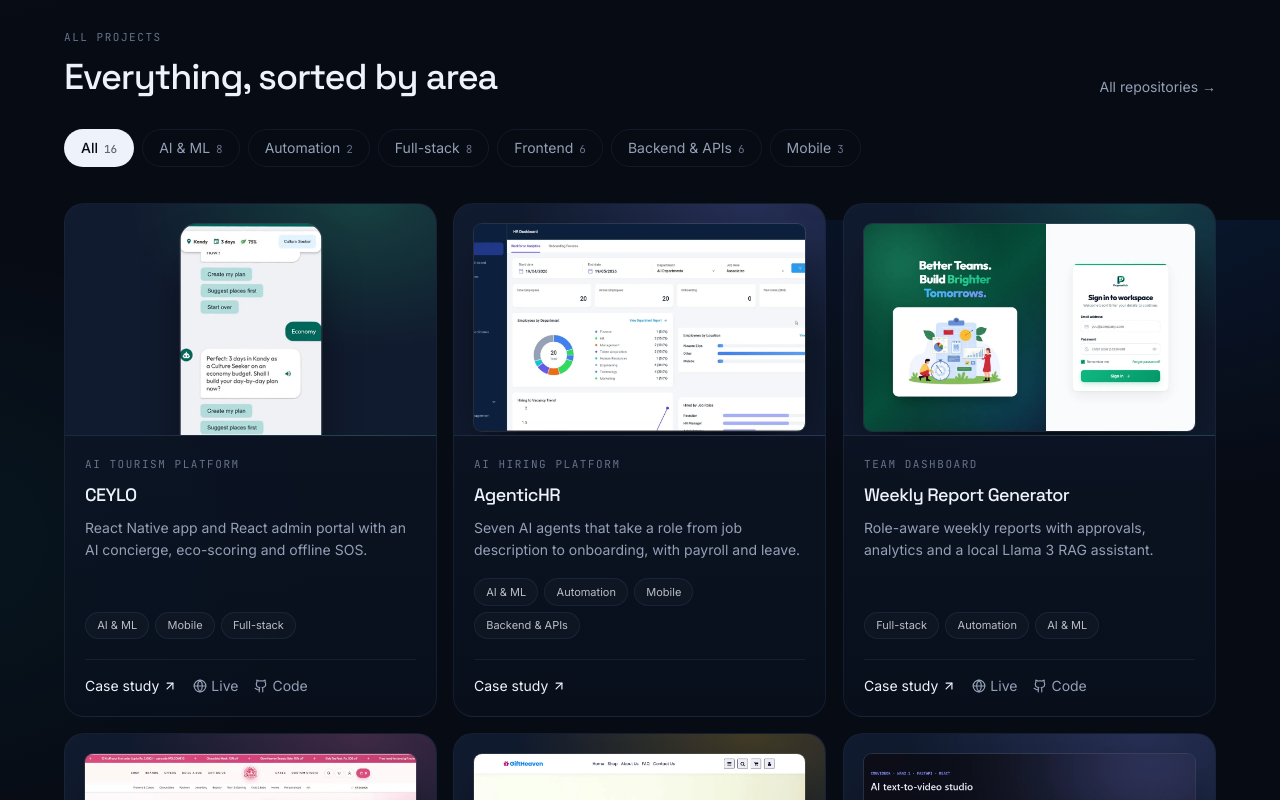
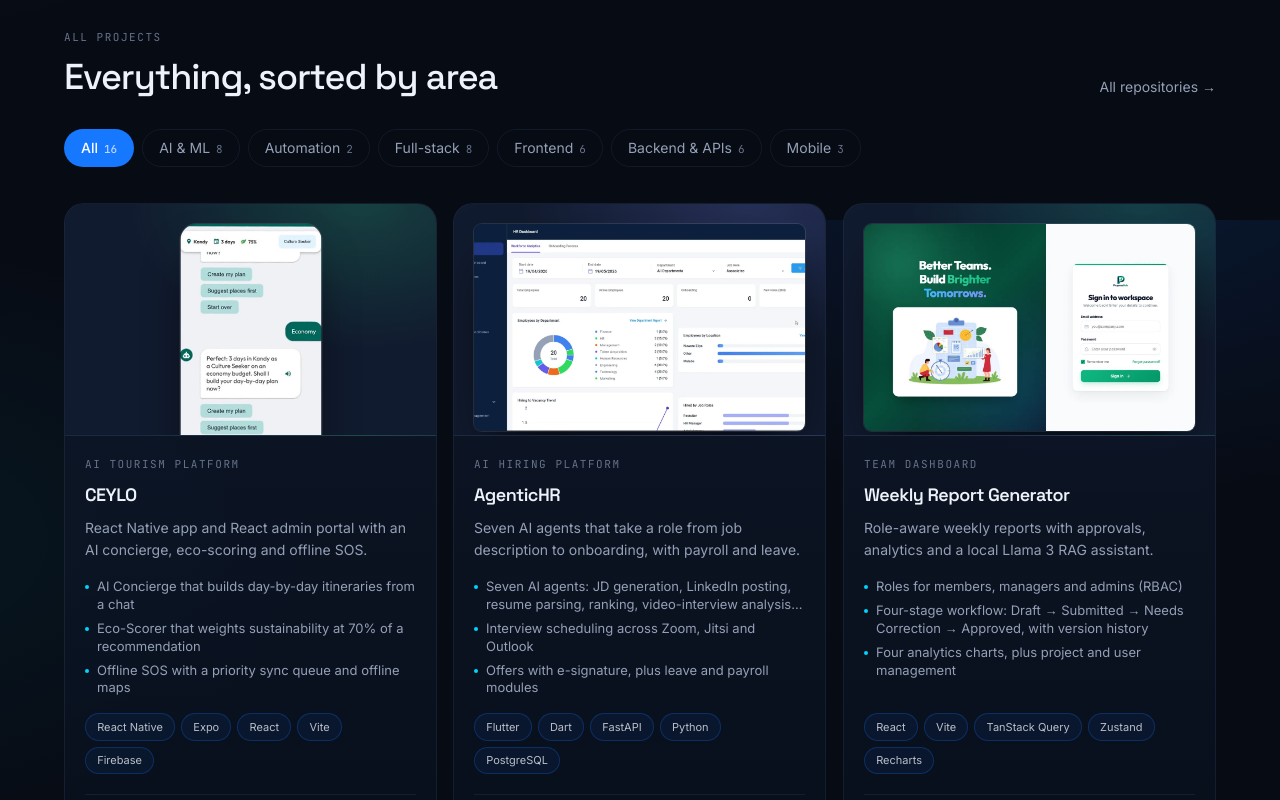
Before and after one commit to KestroyStephan/KestroyPortfolio, a React (Vite) app: page / in a window 1280 px wide. Shown: the part 8580-9380 px from the top of the page. Built offline with nearby package versions, Linux system fonts and the light colour scheme; no server answers.

Commit message:
feat: project cards show technologies and key features

```diff
--- a/src/components/ProjectLibrary.tsx
+++ b/src/components/ProjectLibrary.tsx
@@ -1,7 +1,9 @@
 import { useState } from 'react';
 import { ArrowUpRight, Github, Globe } from 'lucide-react';
-import { categories, projectLibrary, type Category } from '../data';
+import { caseStudies, categories, ceylo, projectLibrary, type Category } from '../data';
 import { Reveal, Tilt } from './effects';
+
+const studies = [ceylo, ...caseStudies];
 
 // Every project as a card, filterable by area. Cards re-deal with a short stagger when the filter changes.
 export function ProjectLibrary() {
@@ -36,12 +38,12 @@ export function ProjectLibrary() {
                 onClick={() => setFilter(c)}
                 className={`relative shrink-0 rounded-full border px-4 py-2 text-sm transition-all duration-300 ${
                   on
-                    ? 'border-transparent bg-[var(--color-text)] font-medium text-[var(--color-bg)]'
+                    ? 'border-transparent bg-[var(--color-accent)] font-medium text-white'
                     : 'border-[var(--color-line)] hover:border-[var(--color-line-strong)] hover:text-[var(--color-text)]'
                 }`}
               >
                 {c}
-                <span className={`ml-1.5 font-mono text-[11px] ${on ? 'text-[var(--color-bg)]/60' : 'text-[var(--color-faint)]'}`}>
+                <span className={`ml-1.5 font-mono text-[11px] ${on ? 'text-white/70' : 'text-[var(--color-faint)]'}`}>
                   {c === 'All' ? projectLibrary.length : count(c)}
                 </span>
               </button>
@@ -51,10 +53,14 @@ export function ProjectLibrary() {
       </Reveal>
 
       <ul key={filter} className="grid gap-4 sm:grid-cols-2 lg:grid-cols-3">
-        {shown.map((p, i) => (
+        {shown.map((p, i) => {
+          const study = studies.find((c) => c.slug === p.caseStudy);
+          const tech = p.tech ?? study?.stack.slice(0, 5) ?? [];
+          const features = study?.features.slice(0, 3) ?? [];
+          return (
           <li key={p.name} className="animate-[deal_.6s_cubic-bezier(0.2,0.7,0.2,1)_both]" style={{ animationDelay: `${i * 55}ms` }}>
             <Tilt max={5} className="h-full rounded-[20px]">
-              <article className="card group flex h-full flex-col overflow-hidden">
+              <article className="card card-hover group flex h-full flex-col overflow-hidden">
                 <a
                   href={p.caseStudy ? `#cs-${p.caseStudy}` : p.github}
                   {...(p.caseStudy ? {} : { target: '_blank', rel: 'noopener noreferrer' })}
@@ -73,15 +79,28 @@ export function ProjectLibrary() {
                 </a>
                 <div className="flex flex-1 flex-col p-5">
                   <p className="eyebrow mb-2">{p.kind}</p>
-                  <h4 className="text-lg font-medium">{p.name}</h4>
-                  <p className="mt-2 flex-1 text-sm leading-relaxed">{p.text}</p>
-                  <ul className="mt-4 flex flex-wrap gap-1.5">
-                    {p.categories.map((c) => (
-                      <li key={c} className={`chip !text-[11px] ${c === filter ? 'border-[var(--color-accent-soft)]/50 text-[var(--color-text)]' : ''}`}>
-                        {c}
-                      </li>
-                    ))}
-                  </ul>
+                  <h4 className="text-lg font-semibold">{p.name}</h4>
+                  <p className="mt-2 text-sm leading-relaxed">{p.text}</p>
+                  {features.length > 0 && (
+                    <ul className="mt-4 space-y-1.5 text-[13px] leading-snug" aria-label={`${p.name} key features`}>
+                      {features.map((f) => (
+                        <li key={f} className="flex gap-2">
+                          <span aria-hidden className="mt-[7px] h-1 w-1 shrink-0 rounded-full bg-[var(--color-cyan)]" />
+                          <span className="line-clamp-2">{f}</span>
+                        </li>
+                      ))}
+                    </ul>
+                  )}
+                  <div className="flex-1" />
+                  {tech.length > 0 && (
+                    <ul className="mt-4 flex flex-wrap gap-1.5" aria-label={`${p.name} technologies`}>
+                      {tech.map((t) => (
+                        <li key={t} className="chip !border-[var(--color-accent)]/25 !bg-[var(--color-accent)]/[0.07] !text-[11px]">
+                          {t}
+                        </li>
+                      ))}
+                    </ul>
+                  )}
                   <div className="mt-5 flex gap-4 border-t border-[var(--color-line)] pt-4 text-sm">
                     {p.caseStudy && (
                       <a href={`#cs-${p.caseStudy}`} className="inline-flex items-center gap-1 text-[var(--color-text)] transition-colors hover:text-[var(--color-accent-soft)]">
@@ -103,7 +122,8 @@ export function ProjectLibrary() {
               </article>
             </Tilt>
           </li>
-        ))}
+          );
+        })}
       </ul>
     </div>
   );
--- a/src/data.ts
+++ b/src/data.ts
@@ -252,6 +252,8 @@ export type LibraryProject = {
   categories: Category[];
   image: string;
   caseStudy?: string;
+  // Tools named in the project itself; case-study projects use their case study's stack instead.
+  tech?: string[];
   github?: string;
   live?: string;
   accent: string;
@@ -264,17 +266,17 @@ export const projectLibrary: LibraryProject[] = [
   { name: 'Weekly Report Generator', kind: 'Team dashboard', text: 'Role-aware weekly reports with approvals, analytics and a local Llama 3 RAG assistant.', categories: ['Full-stack', 'Automation', 'AI & ML'], image: weeklyLogin, caseStudy: 'weekly-report', github: 'https://github.com/KestroyStephan/Weekly-Report-Generator-Team-Dashboard', live: 'https://weekly-report-generator-team-dashbo-psi.vercel.app', accent: '#2dd4bf' },
   { name: 'Surprise Heaven', kind: 'MERN gifting marketplace', text: 'Cake and gift studios, a surprise-box builder, payments and live rider tracking.', categories: ['Full-stack', 'Backend & APIs'], image: shHome, caseStudy: 'surprise-heaven', github: 'https://github.com/KestroyStephan/Gift_Heaven', accent: '#f472b6' },
   { name: 'GiftHeaven', kind: 'E-commerce · PHP → MERN', text: 'Gift store built on LAMP, then rebuilt as separate MERN storefront, admin and API apps.', categories: ['Full-stack', 'Frontend'], image: ghHome, caseStudy: 'giftheaven', github: 'https://github.com/KestroyStephan/GiftHeaven-Website', accent: '#fbbf24' },
-  { name: 'AI Video Studio', kind: 'Local text-to-video', text: 'CogVideoX and Wan2.1 on consumer GPUs: a FastAPI job queue with VRAM offloading and live progress over WebSockets.', categories: ['AI & ML', 'Backend & APIs', 'Full-stack'], image: videoGenerator, github: 'https://github.com/KestroyStephan/Video-Generator', accent: '#818cf8' },
+  { name: 'AI Video Studio', kind: 'Local text-to-video', text: 'CogVideoX and Wan2.1 on consumer GPUs: a FastAPI job queue with VRAM offloading and live progress over WebSockets.', categories: ['AI & ML', 'Backend & APIs', 'Full-stack'], image: videoGenerator, tech: ['FastAPI', 'WebSockets', 'CogVideoX', 'Wan2.1'], github: 'https://github.com/KestroyStephan/Video-Generator', accent: '#818cf8' },
   { name: 'AeroSafe', kind: 'Travel safety dashboard', text: 'Live safety scores and government advisories for any country, with IP-based origin detection and Google sign-in.', categories: ['Full-stack', 'Frontend', 'Backend & APIs'], image: aerosafe, github: 'https://github.com/KestroyStephan/Predictive-Travel-Safety-Dashboard', accent: '#c026d3' },
-  { name: 'Fake Message Detection', kind: 'NLP classifier', text: 'TF-IDF with Logistic Regression and Naive Bayes; 98.8% test accuracy on news articles.', categories: ['AI & ML'], image: fakeMessage, github: 'https://github.com/KestroyStephan/Fake-Message-Detection', accent: '#f87171' },
-  { name: 'House Price API', kind: 'ML service', text: 'Random Forest regressor served through FastAPI with predict and model-info endpoints.', categories: ['AI & ML', 'Backend & APIs'], image: housePrice, github: 'https://github.com/KestroyStephan/House-Price-Prediction', accent: '#45e3f5' },
-  { name: 'Wine Quality', kind: 'ML app', text: 'EDA, feature selection and a Random Forest classifier (92% test accuracy) behind a Streamlit app.', categories: ['AI & ML'], image: wineQuality, github: 'https://github.com/KestroyStephan/wine-quality-prediction', accent: '#c084fc' },
-  { name: 'AI Trip Planner', kind: 'AI web app', text: 'Chat-driven trip builder that collects budget, group size and days, then generates a plan.', categories: ['AI & ML', 'Frontend', 'Full-stack'], image: tripPlanner, github: 'https://github.com/KestroyStephan/AI-Trip-Planner', accent: '#60a5fa' },
-  { name: 'Shoppee', kind: 'MERN storefront', text: 'Fashion storefront with category pages, cart and an admin for products.', categories: ['Frontend', 'Full-stack'], image: shoppeeHome, github: 'https://github.com/KestroyStephan/website-shoppee', live: 'https://website-shoppee.vercel.app', accent: '#fb923c' },
-  { name: 'Invoice Generator', kind: 'React app', text: 'Invoices and quotations with live totals, editable line items and PDF export.', categories: ['Frontend'], image: invoiceGenerator, github: 'https://github.com/KestroyStephan/Invoice-Generator', accent: '#3b82f6' },
-  { name: 'AuraFit', kind: 'Android app', text: 'Fitness app with a step counter and analytics, live workouts, workout history and a meal planner on Firebase.', categories: ['Mobile'], image: aurafit, github: 'https://github.com/KestroyStephan/AuraFit', accent: '#fb7185' },
-  { name: 'Weather App', kind: 'Web app', text: 'Weather for five world cities from the OpenWeatherMap API.', categories: ['Frontend'], image: weatherApp, github: 'https://github.com/KestroyStephan/Weather-Web-Application', accent: '#38bdf8' },
-  { name: 'Tea Inventory System', kind: 'Desktop app', text: 'Java Swing and MySQL app for a tea factory’s products, inventory, sales and users.', categories: ['Backend & APIs'], image: teaInventory, github: 'https://github.com/KestroyStephan/ITBIN-2211-0207', accent: '#4ade80' },
+  { name: 'Fake Message Detection', kind: 'NLP classifier', text: 'TF-IDF with Logistic Regression and Naive Bayes; 98.8% test accuracy on news articles.', categories: ['AI & ML'], image: fakeMessage, tech: ['Python', 'TF-IDF', 'Logistic Regression', 'Naive Bayes'], github: 'https://github.com/KestroyStephan/Fake-Message-Detection', accent: '#f87171' },
+  { name: 'House Price API', kind: 'ML service', text: 'Random Forest regressor served through FastAPI with predict and model-info endpoints.', categories: ['AI & ML', 'Backend & APIs'], image: housePrice, tech: ['Python', 'FastAPI', 'Random Forest'], github: 'https://github.com/KestroyStephan/House-Price-Prediction', accent: '#45e3f5' },
+  { name: 'Wine Quality', kind: 'ML app', text: 'EDA, feature selection and a Random Forest classifier (92% test accuracy) behind a Streamlit app.', categories: ['AI & ML'], image: wineQuality, tech: ['Python', 'Streamlit', 'Random Forest'], github: 'https://github.com/KestroyStephan/wine-quality-prediction', accent: '#c084fc' },
+  { name: 'AI Trip Planner', kind: 'AI web app', text: 'Chat-driven trip builder that collects budget, group size and days, then generates a plan.', categories: ['AI & ML', 'Frontend', 'Full-stack'], image: tripPlanner, tech: ['Next.js', 'Convex', 'Clerk', 'Arcjet'], github: 'https://github.com/KestroyStephan/AI-Trip-Planner', accent: '#60a5fa' },
+  { name: 'Shoppee', kind: 'MERN storefront', text: 'Fashion storefront with category pages, cart and an admin for products.', categories: ['Frontend', 'Full-stack'], image: shoppeeHome, tech: ['MongoDB', 'Express', 'React', 'Node.js'], github: 'https://github.com/KestroyStephan/website-shoppee', live: 'https://website-shoppee.vercel.app', accent: '#fb923c' },
+  { name: 'Invoice Generator', kind: 'React app', text: 'Invoices and quotations with live totals, editable line items and PDF export.', categories: ['Frontend'], image: invoiceGenerator, tech: ['React'], github: 'https://github.com/KestroyStephan/Invoice-Generator', accent: '#3b82f6' },
+  { name: 'AuraFit', kind: 'Android app', text: 'Fitness app with a step counter and analytics, live workouts, workout history and a meal planner on Firebase.', categories: ['Mobile'], image: aurafit, tech: ['Android', 'Java', 'Firebase'], github: 'https://github.com/KestroyStephan/AuraFit', accent: '#fb7185' },
+  { name: 'Weather App', kind: 'Web app', text: 'Weather for five world cities from the OpenWeatherMap API.', categories: ['Frontend'], image: weatherApp, tech: ['JavaScript', 'OpenWeatherMap API'], github: 'https://github.com/KestroyStephan/Weather-Web-Application', accent: '#38bdf8' },
+  { name: 'Tea Inventory System', kind: 'Desktop app', text: 'Java Swing and MySQL app for a tea factory’s products, inventory, sales and users.', categories: ['Backend & APIs'], image: teaInventory, tech: ['Java Swing', 'MySQL'], github: 'https://github.com/KestroyStephan/ITBIN-2211-0207', accent: '#4ade80' },
 ];
 
 export const thesis = {
```
